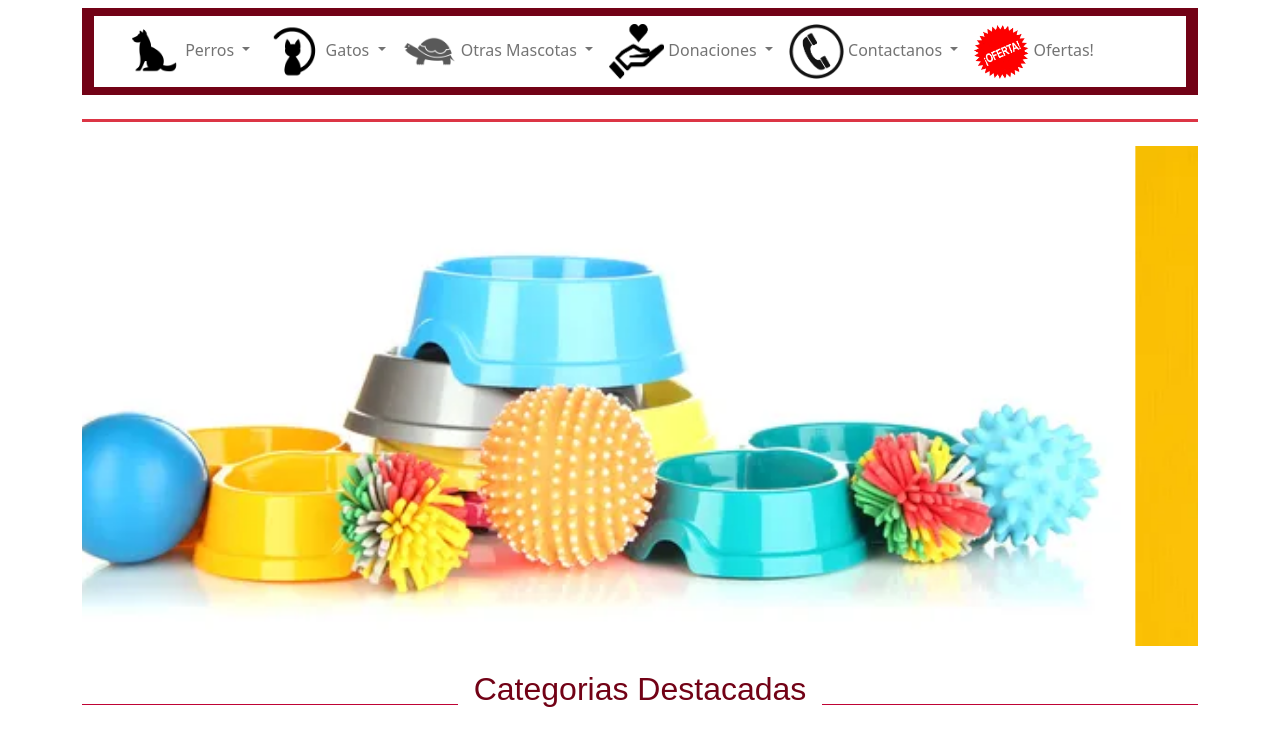
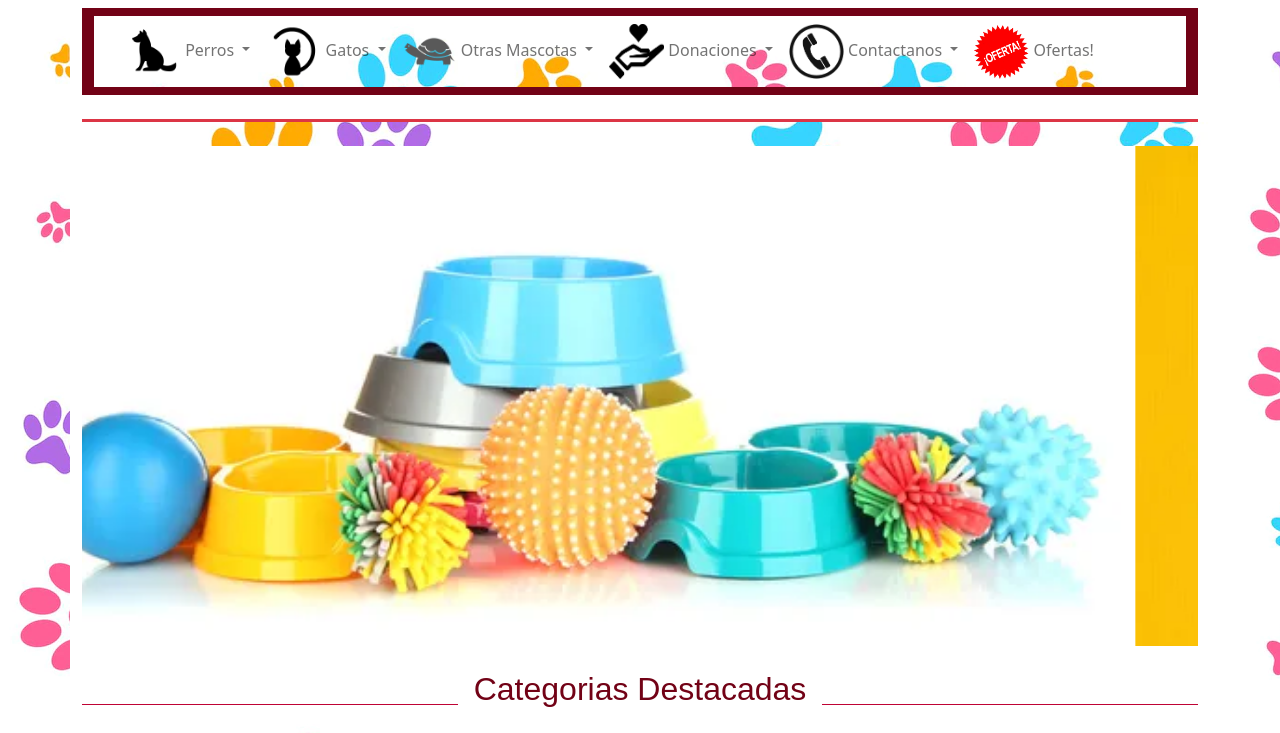
Before and after one commit to Fraughtur/PetShop, a plain HTML site: page index.html in a window 1280 px wide. Shown: the part 204-937 px from the top of the page. Drawn offline with nearby package versions, Linux system fonts and the light colour scheme.

Commit message:
cambios 19:58

```diff
--- a/CSS/Design.css
+++ b/CSS/Design.css
@@ -68,7 +68,7 @@ height: 100%;
     background-color:  rgb(114, 2, 22);
 }
 .container-fluid{
-    background-color:rgb(255, 255, 255);
+    background: url("../IMAGES/background.jpg") repeat;
 }
 
 .section-header {
```
Also changed, not shown: IMAGES/background.jpg (added).
